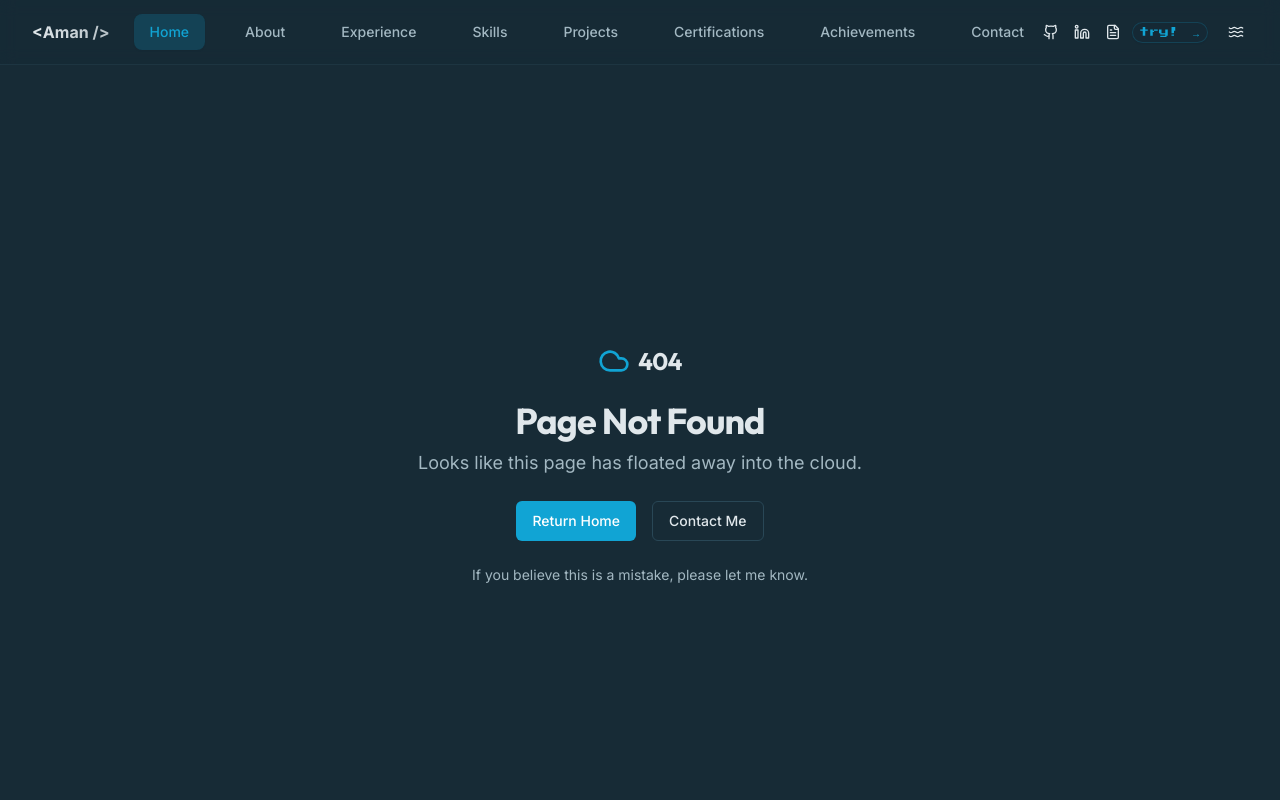
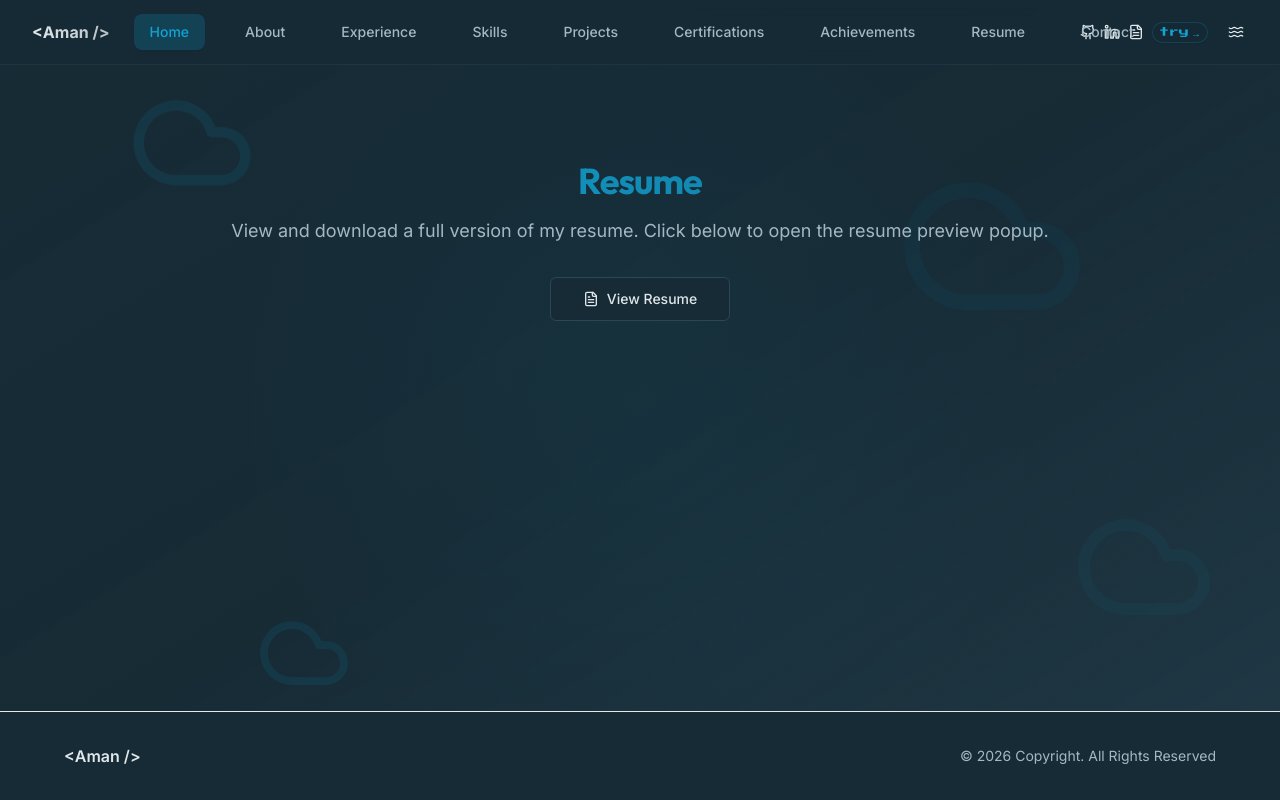
Before and after one commit to Amankr4578/portfolio, a Next.js app: page /resume in a window 1280 px wide. Before the commit this address had no page. Shown: the top 800 px of the page. Built offline with nearby package versions, Linux system fonts and the light colour scheme.

Commit message:
updated resume

```diff
--- a/app/page.tsx
+++ b/app/page.tsx
@@ -6,6 +6,7 @@ import { ProjectsSection } from "@/components/sections/projects-section"
 import { CertificationsSection } from "@/components/sections/certifications-section"
 import { AchievementsSection } from "@/components/sections/achievements-section"
 import { TestimonialsSection } from "@/components/sections/testimonials-section"
+import { ResumeSection } from "@/components/sections/resume-section"
 import { ContactSection } from "@/components/sections/contact-section"
 import { GlobalBackground } from "@/components/global-background"
 
@@ -20,6 +21,7 @@ export default function Home() {
       <ProjectsSection />
       <CertificationsSection />
       <AchievementsSection />
+      <ResumeSection />
       <TestimonialsSection />
       <ContactSection />
     </main>
--- /dev/null
+++ b/app/resume/page.tsx
@@ -0,0 +1,11 @@
+import { ResumeSection } from "@/components/sections/resume-section"
+import { GlobalBackground } from "@/components/global-background"
+
+export default function ResumePage() {
+  return (
+    <main className="flex flex-col">
+      <GlobalBackground />
+      <ResumeSection />
+    </main>
+  )
+}
--- a/components/header.tsx
+++ b/components/header.tsx
@@ -18,6 +18,7 @@ const navLinks = [
   { href: "#certifications", label: "Certifications", icon: <Star className="h-4 w-4" /> },
   //{ href: "#testimonials", label: "Testimonials", icon: <Star className="h-4 w-4" /> },
   { href: "#achievements", label: "Achievements", icon: <Star className="h-4 w-4" /> },
+  { href: "#resume", label: "Resume", icon: <FileText className="h-4 w-4" /> },
   { href: "#contact", label: "Contact", icon: <MessageSquare className="h-4 w-4" /> },
 ]
 
@@ -98,14 +99,14 @@ export function Header() {
             <a
               key={link.href}
               href={link.href}
-              onClick={(e) => handleLinkClick(e, link.href)}
+              //onClick={(e) => handleLinkClick(e, link.href)}
               className={cn(
                 "group relative px-4 py-2 rounded-lg text-sm font-medium transition-colors duration-150 hover:bg-card/50",
                 activeSection === link.href.substring(1)
                   ? "text-primary bg-primary/10 shadow-sm pointer-events-auto"
                   : "text-muted-foreground hover:text-foreground pointer-events-auto"
               )}
-             // onClick={(e) => { e.preventDefault(); handleLinkClick(e, link.href); }}
+              onClick={(e) => { e.preventDefault(); handleLinkClick(e, link.href); }}
             >
               {link.label}
               {activeSection === link.href.substring(1) && (
@@ -137,7 +138,7 @@ export function Header() {
           </Button>
           <div className="relative flex items-center gap-2">
             <span className="text-[10px] font-pixel text-primary bg-background/95 backdrop-blur-sm px-1.5 py-0.5 rounded-full border border-primary/20 shadow-sm whitespace-nowrap">
-              try! <span className="inline-block ml-0.5">→</span>
+              try<span className="inline-block ml-0.5">→</span>
             </span>
             <ThemeToggle />
           </div>
--- /dev/null
+++ b/components/sections/resume-section.tsx
@@ -0,0 +1,90 @@
+"use client"
+
+import Image from "next/image"
+import { SectionWrapper } from "@/components/section-wrapper"
+import { motion } from "framer-motion"
+import {
+  Dialog,
+  DialogContent,
+  DialogHeader,
+  DialogTitle,
+  DialogDescription,
+  DialogFooter,
+  DialogTrigger,
+  DialogClose,
+} from "@/components/ui/dialog"
+import { Button } from "@/components/ui/button"
+import { Download, FileText } from "lucide-react"
+
+export function ResumeSection() {
+  return (
+    <SectionWrapper id="resume" className="max-w-5xl">
+      <motion.div
+        initial={{ opacity: 0, y: 20 }}
+        whileInView={{ opacity: 1, y: 0 }}
+        viewport={{ once: true }}
+        transition={{ duration: 0.5 }}
+        className="space-y-8"
+      >
+        <div className="text-center px-4 sm:px-6">
+          <h2 className="text-3xl font-bold tracking-tight sm:text-4xl bg-gradient-to-r from-primary to-primary/60 bg-clip-text text-transparent">
+            Resume
+          </h2>
+          <p className="mt-4 text-lg text-muted-foreground">
+            View and download a full version of my resume. Click below to open the resume preview popup.
+          </p>
+        </div>
+
+        <div className="flex items-center justify-center">
+          <Dialog>
+            <DialogTrigger asChild>
+              <Button variant="outline" size="lg" className="gap-2">
+                <FileText className="h-4 w-4" /> View Resume
+              </Button>
+            </DialogTrigger>
+            <DialogContent className="w-[95vw] sm:w-[95vw] md:w-[90vw] max-w-3xl max-h-[90vh] p-0 flex flex-col">
+              <DialogHeader className="p-4 sm:p-6 pb-0 border-b">
+                <DialogTitle className="mb-1">Resume Preview</DialogTitle>
+                <DialogDescription>
+                  You can download the resume as PDF or image below.
+                </DialogDescription>
+              </DialogHeader>
+
+              <div className="flex-1 w-full overflow-y-auto rounded-lg">
+                <div className="relative w-full bg-background flex items-center justify-center p-2 sm:p-4">
+                  <Image
+                    src="/logos/resume.jpg"
+                    alt="Resume preview"
+                    width={850}
+                    height={1100}
+                    className="w-full h-auto object-contain max-w-2xl"
+                    priority
+                  />
+                </div>
+              </div>
+
+              <div className="mt-4 grid grid-cols-1 sm:grid-cols-2 gap-3">
+                <Button variant="secondary" asChild>
+                  <a href="/resume.pdf" target="_blank" rel="noopener noreferrer" download>
+                    <Download className="mr-2 h-4 w-4" /> Download PDF
+                  </a>
+                </Button>
+                <Button asChild>
+                  <a href="/logos/resume.jpg" target="_blank" rel="noopener noreferrer" download>
+                    <Download className="mr-2 h-4 w-4" /> Download JPG
+                  </a>
+                </Button>
+              </div>
+
+              <DialogFooter className="mt-6 justify-end">
+                <DialogClose asChild>
+                  <Button>Close</Button>
+                </DialogClose>
+              </DialogFooter>
+            </DialogContent>
+          </Dialog>
+        </div>
+      </motion.div>
+    </SectionWrapper>
+  )
+}
```
Also changed, not shown: 2 other files (tests, documents, lock files or other folders).
